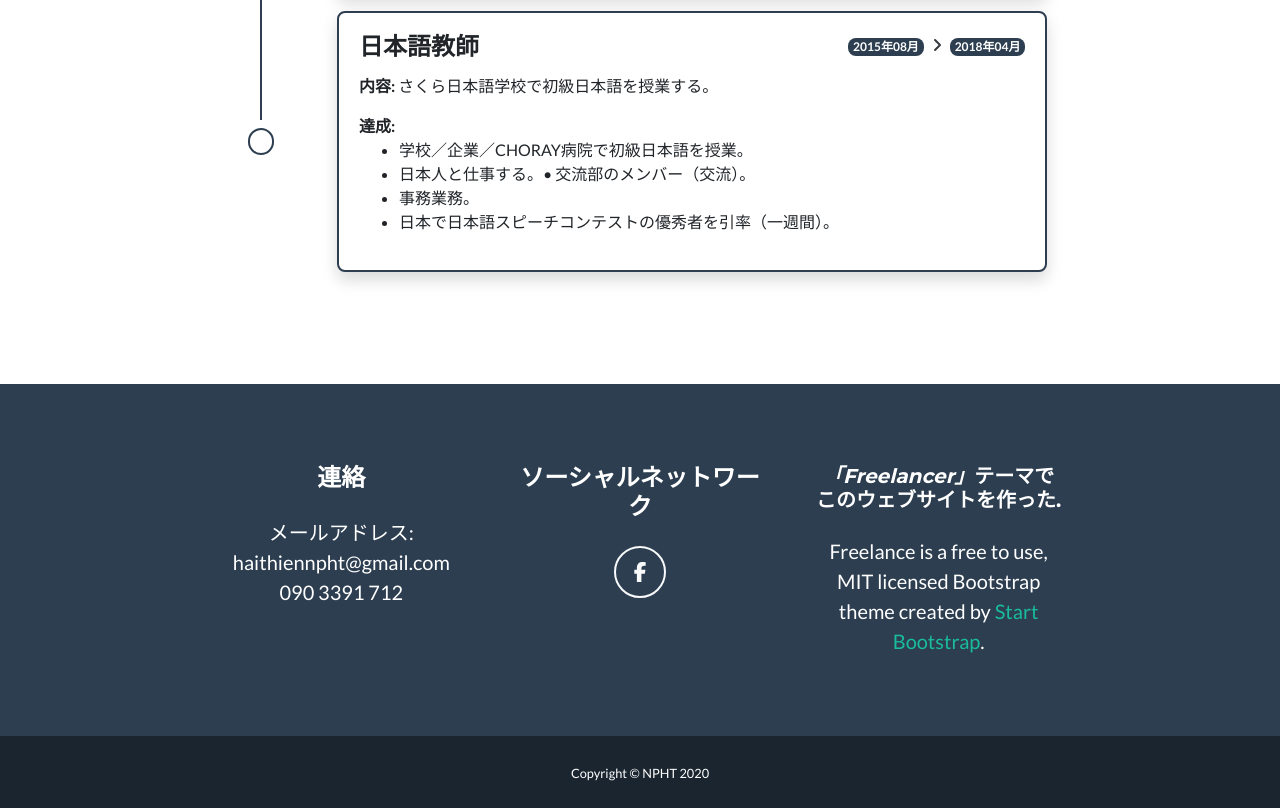
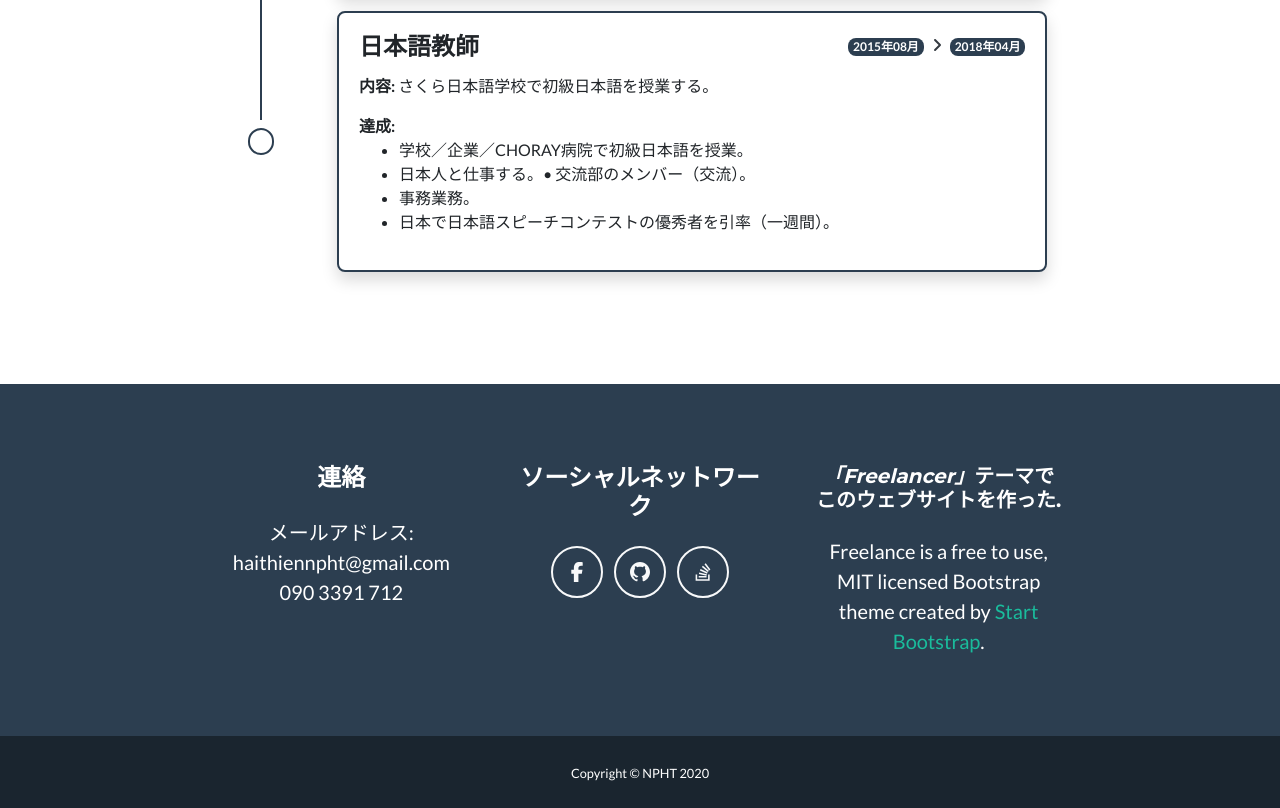
Before and after one commit to haithienht/HaiThienCV, a plain HTML site: page index_jp.html in a window 1280 px wide. Shown: the part 4795-5603 px from the top of the page. Drawn offline with Linux system fonts and the light colour scheme.

Commit message:
add links

```diff
--- a/index_jp.html
+++ b/index_jp.html
@@ -643,6 +643,11 @@
                         <h4 class="text-uppercase mb-4">ソーシャルネットワーク</h4>
                         <a class="btn btn-outline-light btn-social mx-1" href="https://fb.com/haithien"
                             target="_blank"><i class="fab fa-fw fa-facebook-f"></i></a>
+                        <a class="btn btn-outline-light btn-social mx-1" href="https://github.com/haithienht"
+                            target="_blank"><i class="fab fa-fw fa-github"></i></a>
+                        <a class="btn btn-outline-light btn-social mx-1"
+                            href="https://stackoverflow.com/users/9979043/n-p-h-thien" target="_blank"><i
+                                class="fab fa-fw fa-stack-overflow"></i></a>
                     </div>
                     <!-- Footer About Text-->
                     <div class="col-lg-4">
```
Also changed, not shown: index.html (+31 -15 lines), index_vn.html (+5 -0 lines).
